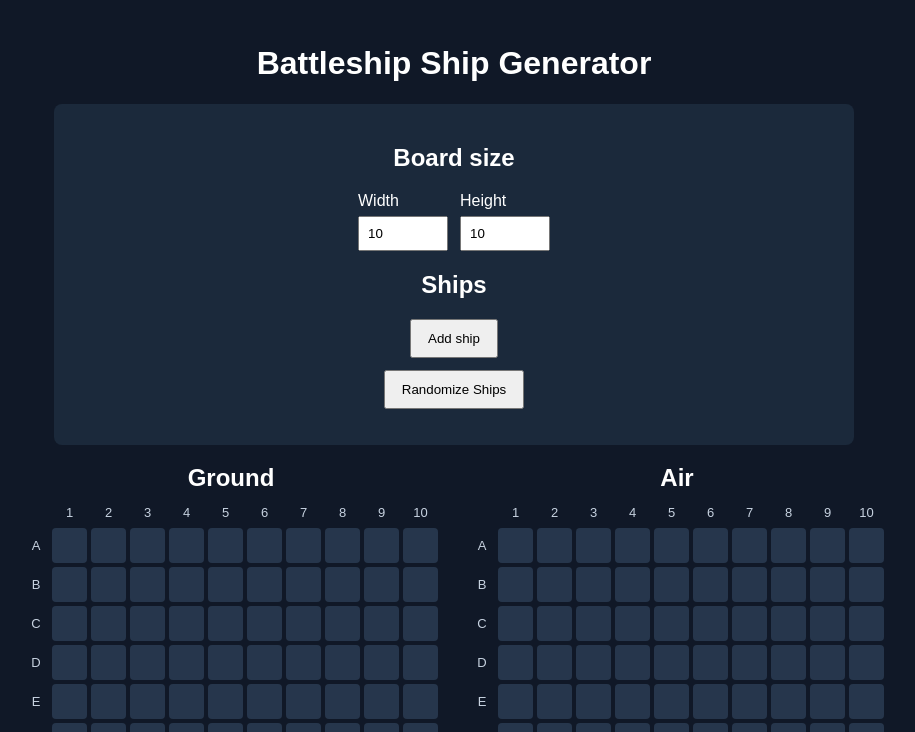
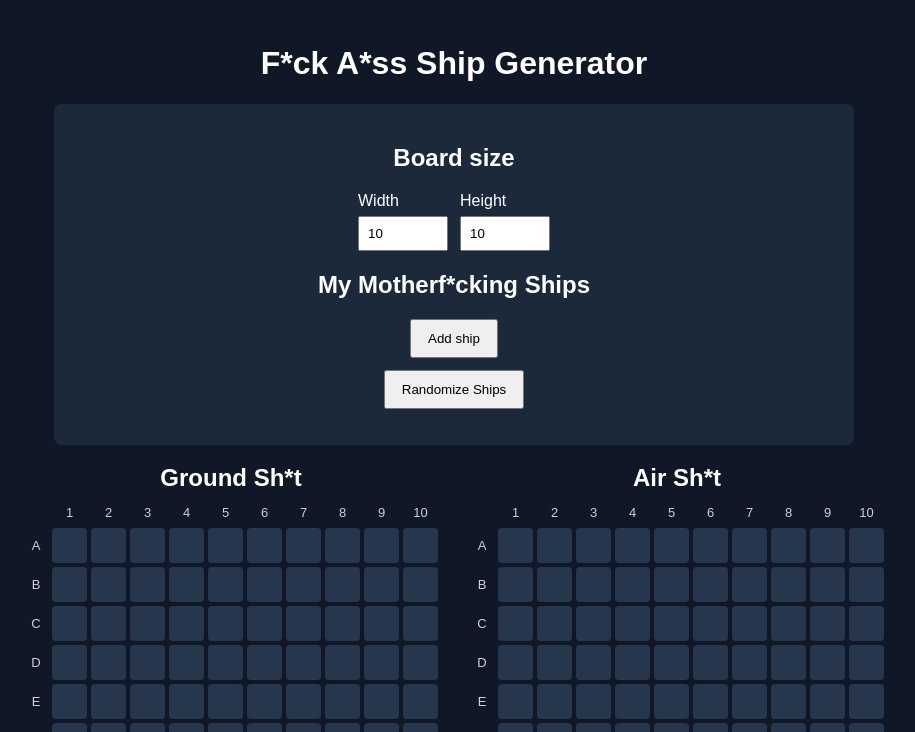
Before and after one commit to ERichard007/Naval_Thunder_Randomizer, a Flask app: page / in a window 1280 px wide. Shown: the top 732 px of the page, without its empty margins (186-1101 px from the left). Run offline with Flask 3, Linux system fonts and the light colour scheme.

Commit message:
changes names..

```diff
--- a/templates/index.html
+++ b/templates/index.html
@@ -2,7 +2,7 @@
 <!DOCTYPE html>
 <html>
 <head>
-    <title>Battleship Generator</title>
+    <title>F*ck A*s Ship Generator</title>
 
     <style>
         body {
@@ -153,7 +153,7 @@
 </head>
 
 <body>
-    <h1>Battleship Ship Generator</h1>
+    <h1>F*ck A*ss Ship Generator</h1>
 
     <form id="configuration">
         <h2>Board size</h2>
@@ -168,7 +168,7 @@
             </label>
         </div>
 
-        <h2>Ships</h2>
+        <h2>My Motherf*cking Ships</h2>
         <div id="ships"></div>
         <button id="add-ship" type="button">Add ship</button>
         <br>
@@ -178,11 +178,11 @@
 
     <div class="boards">
         <section class="board-panel">
-            <h2>Ground</h2>
+            <h2>Ground Sh*t</h2>
             <div id="ground-board" class="board"></div>
         </section>
         <section class="board-panel">
-            <h2>Air</h2>
+            <h2>Air Sh*t</h2>
             <div id="air-board" class="board"></div>
         </section>
     </div>
```
